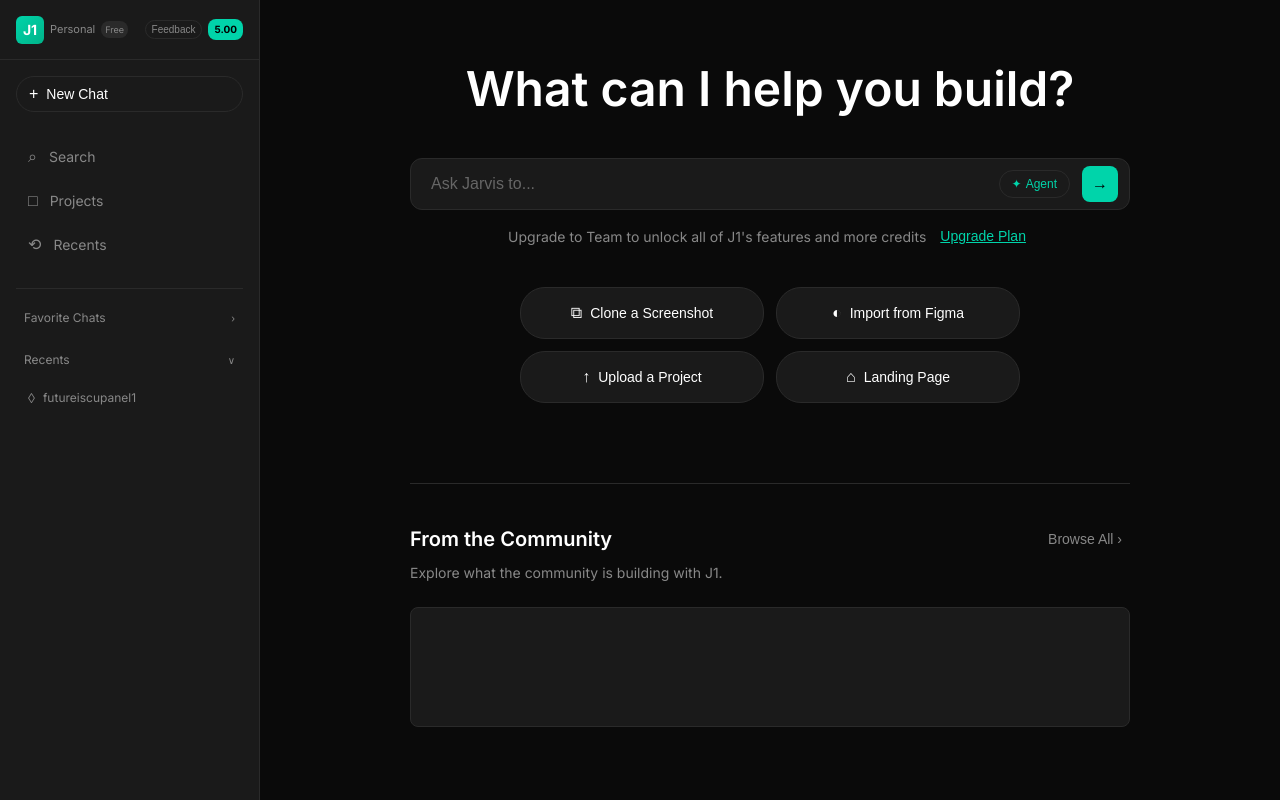
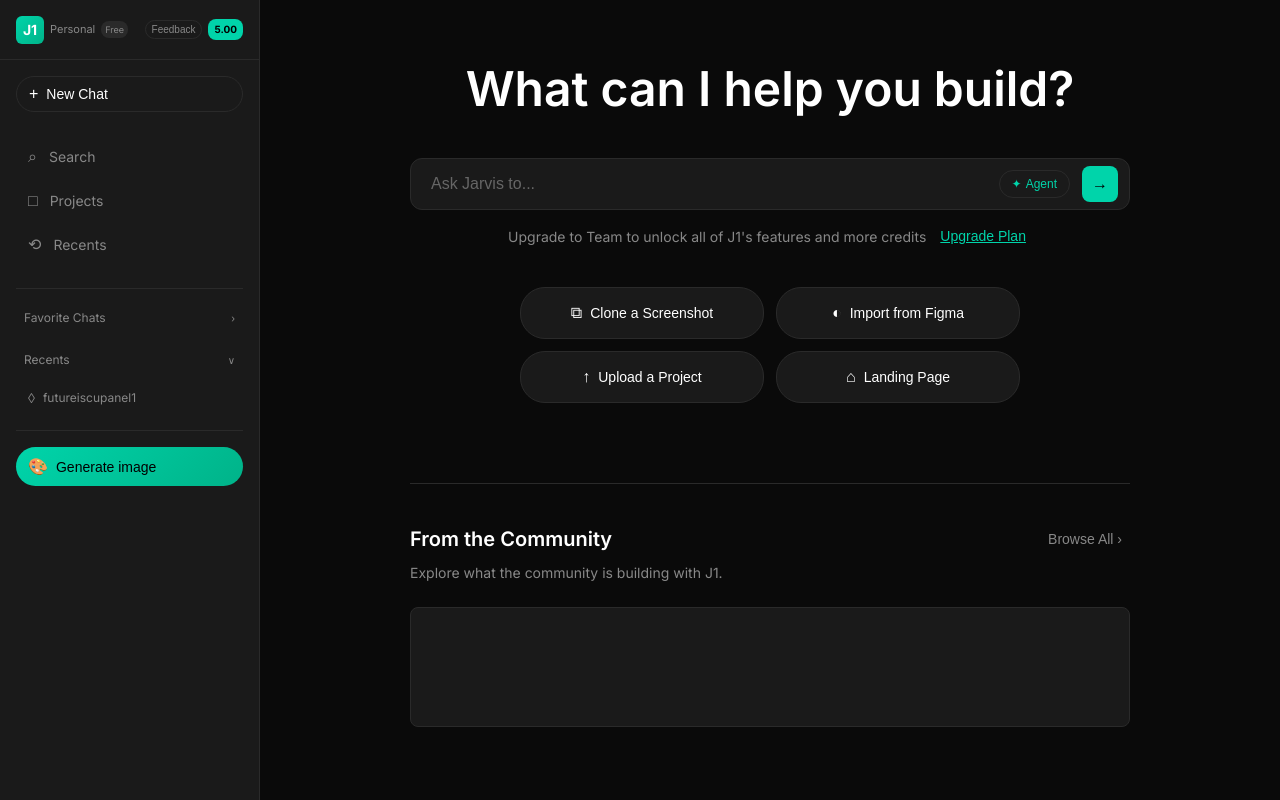
Before and after one commit to Said975-png/jarvis-ai, a Next.js app: page / in a window 1280 px wide. Built offline with nearby package versions, Linux system fonts and the light colour scheme.

Commit message:
Add Generate image button under Recents section
cgen-48ae12e7fdb04c40a0772cabd7d7148e

```diff
--- a/app/globals.css
+++ b/app/globals.css
@@ -422,6 +422,37 @@ body {
   border-radius: 8px;
 }
 
+.generate-image-section {
+  margin-top: 16px;
+  padding-top: 16px;
+  border-top: 1px solid #2a2a2a;
+}
+
+.generate-image-btn {
+  width: 100%;
+  background: linear-gradient(135deg, #00d4aa, #00b389);
+  border: none;
+  color: #000;
+  padding: 10px 12px;
+  border-radius: 20px;
+  display: flex;
+  align-items: center;
+  gap: 8px;
+  font-size: 14px;
+  font-weight: 500;
+  cursor: pointer;
+  transition: all 0.2s;
+}
+
+.generate-image-btn:hover {
+  background: linear-gradient(135deg, #00b389, #009970);
+  transform: translateY(-1px);
+}
+
+.generate-icon {
+  font-size: 16px;
+}
+
 /* Responsive */
 @media (max-width: 768px) {
   .sidebar {
--- a/components/Sidebar.tsx
+++ b/components/Sidebar.tsx
@@ -57,6 +57,13 @@ export default function Sidebar() {
               </div>
             </div>
           </div>
+
+          <div className="generate-image-section">
+            <button className="generate-image-btn">
+              <span className="generate-icon">🎨</span>
+              Generate image
+            </button>
+          </div>
         </div>
       </div>
     </aside>
```
